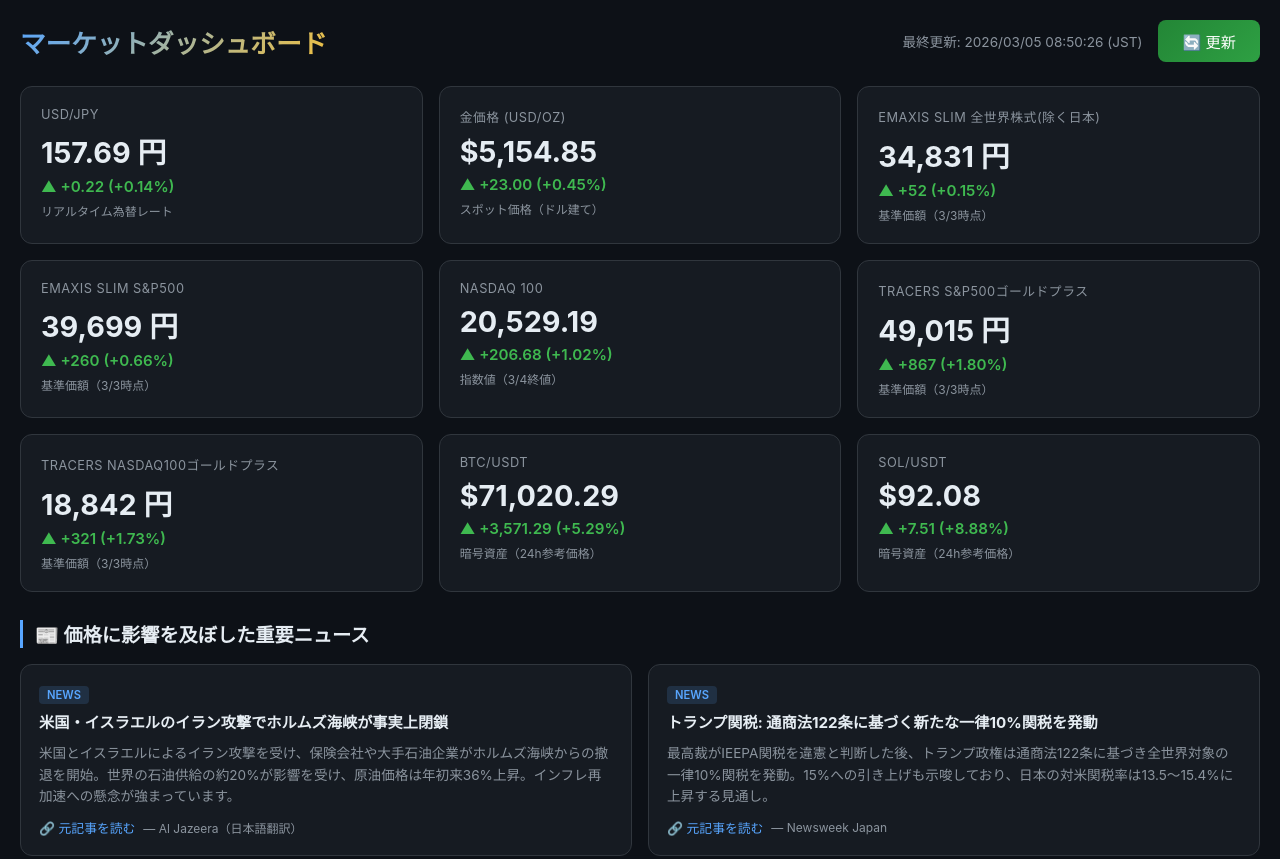
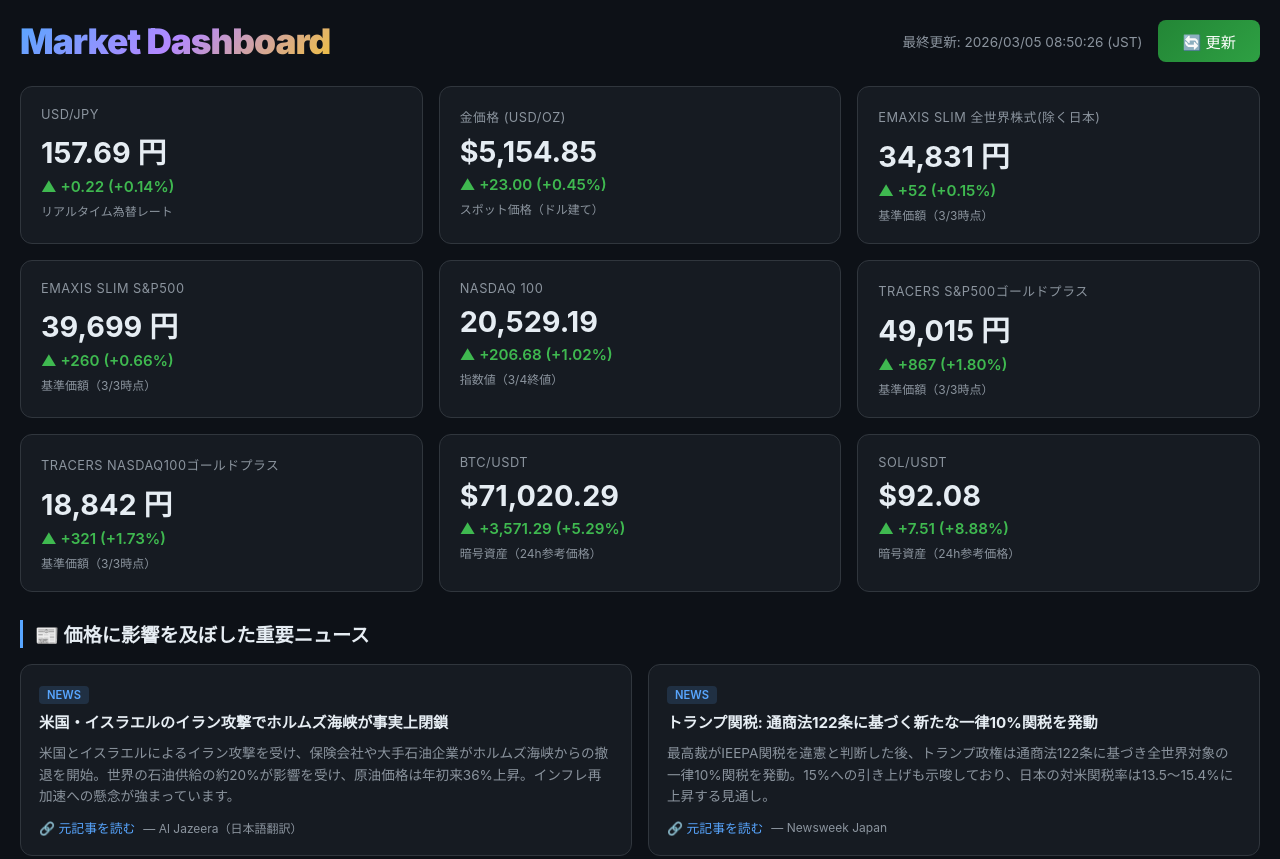
Before and after one commit to horiken7/market-dashboard, a plain HTML site: page index.html in a window 1280 px wide. Shown: the top 859 px of the page. Drawn offline with Linux system fonts and the light colour scheme.

Commit message:
design changed
表題などを変更

```diff
--- a/index.html
+++ b/index.html
@@ -3,8 +3,9 @@
 <head>
 <meta charset="UTF-8">
 <meta name="viewport" content="width=device-width, initial-scale=1.0">
-<title>マーケットダッシュボード</title>
+<title>Market Dashboard</title>
 <style>
+  @import url('https://fonts.googleapis.com/css2?family=Inter:wght@700;900&display=swap');
   :root {
     --bg: #0d1117;
     --card: #161b22;
@@ -32,9 +33,17 @@
     flex-wrap: wrap;
     gap: 12px;
   }
-  .header h1 {
-    font-size: 1.6rem;
-    background: linear-gradient(135deg, var(--accent), var(--gold));
+  .brand {
+    display: flex;
+    align-items: baseline;
+    gap: 14px;
+  }
+  .brand h1 {
+    font-family: 'Inter', sans-serif;
+    font-size: 2.2rem;
+    font-weight: 900;
+    letter-spacing: -1px;
+    background: linear-gradient(135deg, var(--accent) 0%, #b388ff 50%, var(--gold) 100%);
     -webkit-background-clip: text;
     -webkit-text-fill-color: transparent;
   }
@@ -188,7 +197,9 @@
 <body>
 
 <div class="header">
-  <h1>マーケットダッシュボード</h1>
+  <div class="brand">
+    <h1>Market Dashboard</h1>
+  </div>
   <div class="header-right">
     <span class="update-time" id="updateTime">読み込み中...</span>
     <button class="refresh-btn" id="refreshBtn" onclick="refreshAll()">
```
